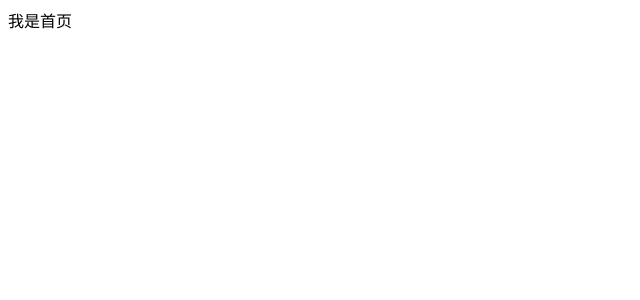
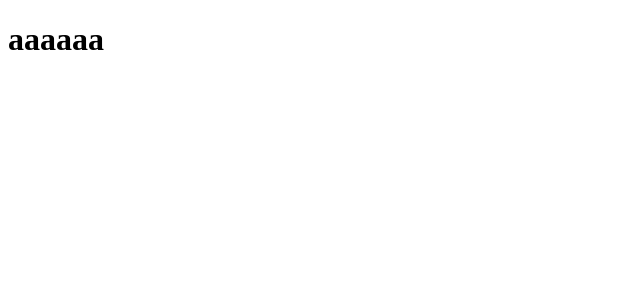
Before and after one commit to liuhongchaung/vuedemo, a Vue app: page / in a window 1280 px wide. Shown: the top 300 px of the page, without its empty margins (0-640 px from the left). Built offline with nearby package versions, Linux system fonts and the light colour scheme.

Commit message:
登录修改

```diff
--- a/src/router/index.js
+++ b/src/router/index.js
@@ -3,12 +3,12 @@ import HomeView from '../views/HomeView.vue'
 
 const routes = [
   {
-    path: '/',
+    path: '/home',
     name: 'home',
     component: HomeView
   },
   {
-    path: '/about',
+    path: '/',
     name: 'about',
     component: () => import('../views/AboutView.vue')
   },
--- a/src/views/AboutView.vue
+++ b/src/views/AboutView.vue
@@ -1,5 +1,5 @@
 <template>
   <div class="about">
-    <h1>This is an about page</h1>
+    <h1>aaaaaa</h1>
   </div>
 </template>
--- a/src/views/Login.vue
+++ b/src/views/Login.vue
@@ -84,6 +84,7 @@
                             };
                             post('/user/login',params).then(response =>{
                                 if (response){
+                                    this.$router.replace('/home')
                                     console.log("jiekou",response)
                                 }
                             })
```
